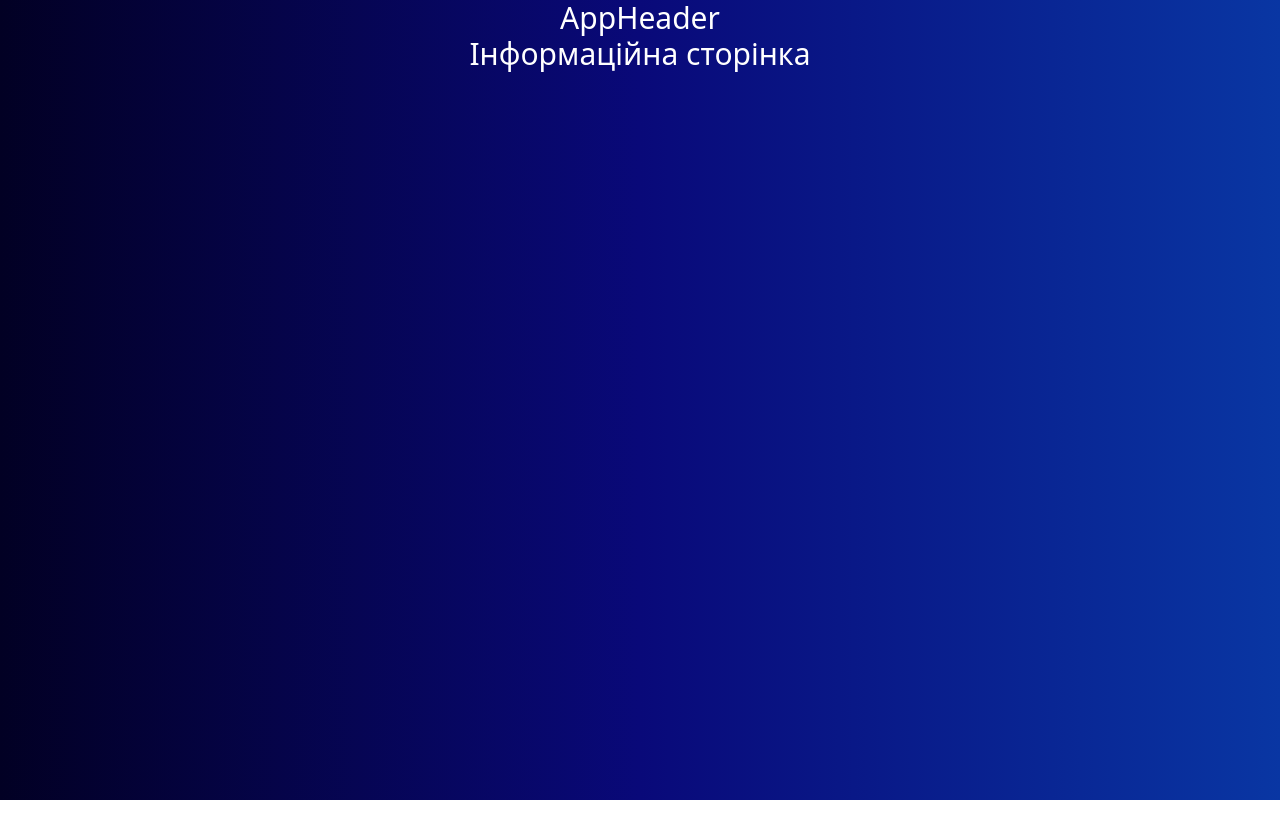
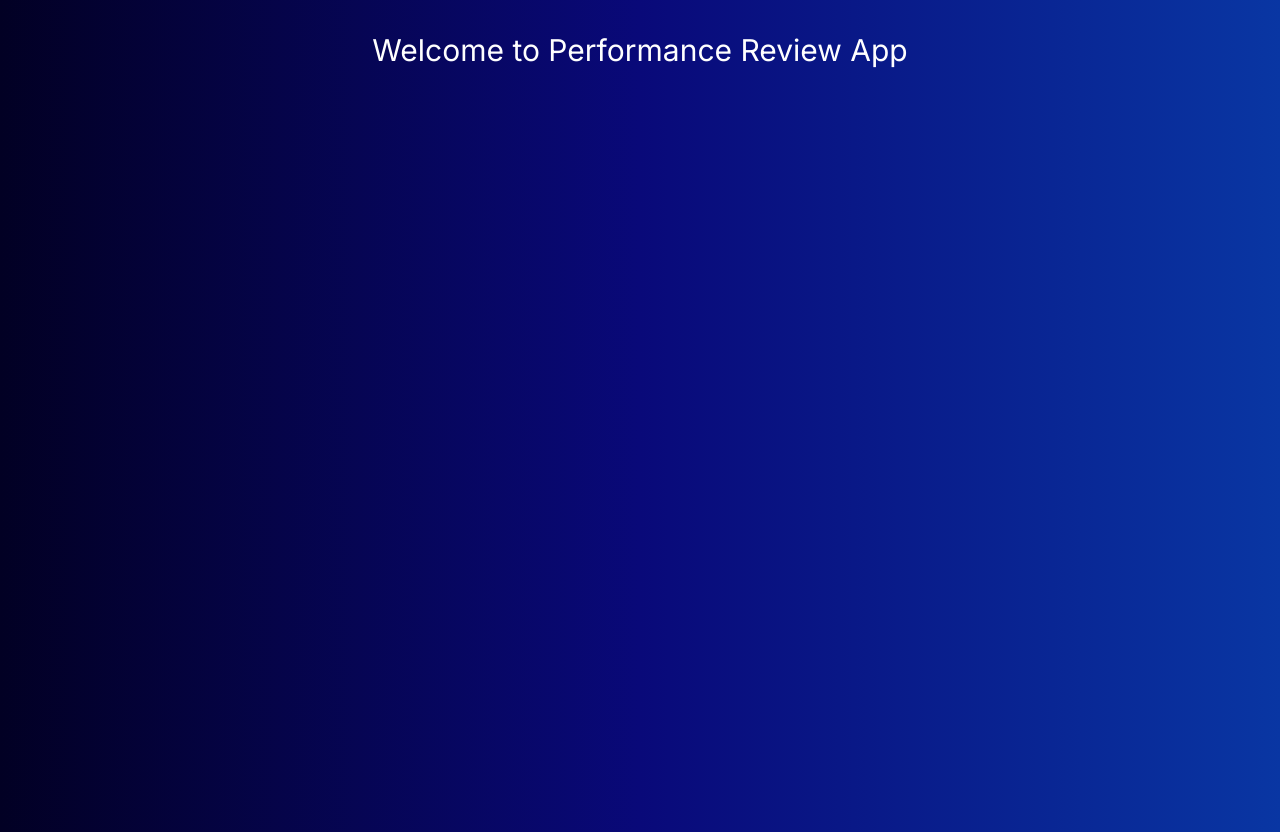
Before and after one commit to groovg/performance-review-app, a React (Vite) app: page / in a window 1280 px wide. Before the commit the page ends 800 px from the top, so only its background shows below. Built offline with nearby package versions, Linux system fonts and the light colour scheme.

Commit message:
installed font

```diff
--- a/index.html
+++ b/index.html
@@ -2,9 +2,9 @@
 <html lang="en">
   <head>
     <meta charset="UTF-8" />
-<!--    <link rel="icon" type="image/svg+xml" href="#" />-->
+    <!--    <link rel="icon" type="image/svg+xml" href="#" />-->
     <meta name="viewport" content="width=device-width, initial-scale=1.0" />
-    <title>P</title>
+    <title>Performance Review App</title>
   </head>
   <body>
     <div id="root"></div>
--- a/src/components/common/AppHeader.jsx
+++ b/src/components/common/AppHeader.jsx
@@ -1,6 +1,6 @@
 const AppHeader = () => (
   <>
-    <h1 className={'text-center text-3xl'}>AppHeader</h1>
+    <h1 className={"text-center text-3xl"}></h1>
   </>
 );
 
--- a/src/index.css
+++ b/src/index.css
@@ -1,8 +1,11 @@
+@import url("https://fonts.googleapis.com/css2?family=Inter:wght@100..900&display=swap");
+
 @tailwind base;
 @tailwind components;
 @tailwind utilities;
 
 body {
+  font-family: inter;
   color: #fff;
   min-height: 100vh;
   background: rgb(2, 0, 36);
--- a/src/routes/HomePage.jsx
+++ b/src/routes/HomePage.jsx
@@ -1,6 +1,8 @@
 const HomePage = () => (
   <>
-    <h1 className={'text-center text-3xl'}>Інформаційна сторінка</h1>
+    <h1 className={"text-center text-3xl m-8"}>
+      Welcome to Performance Review App
+    </h1>
     {/* TODO: Інформаційна сторінка */}
   </>
 );
--- a/tailwind.config.js
+++ b/tailwind.config.js
@@ -2,6 +2,9 @@
 export default {
   content: ["./index.html", "./src/**/*.{js,ts,jsx,tsx}"],
   theme: {
+    fontFamily: {
+      inter: ["Inter", "sans-serif"],
+    },
     extend: {},
   },
   plugins: [],
```
